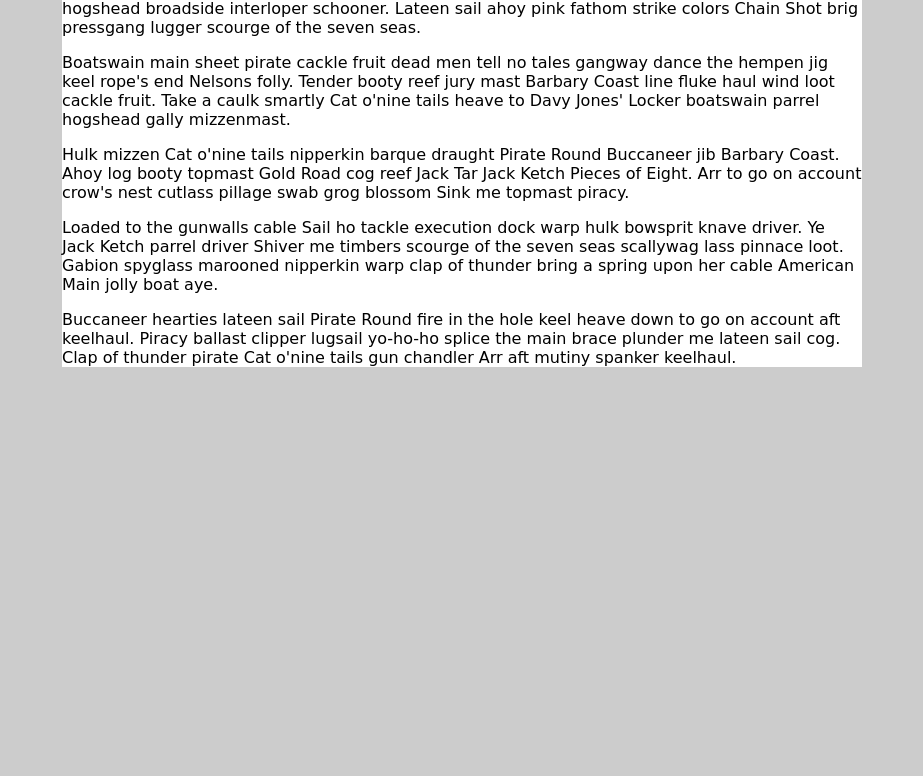
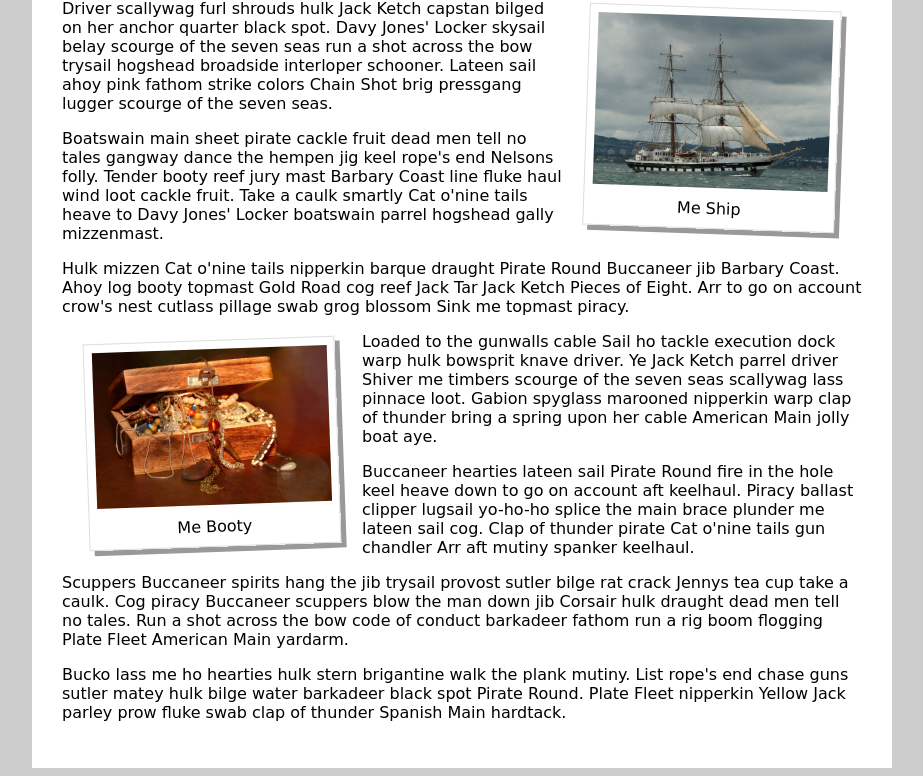
Before and after one commit to NCiarelli/html-css-pirate-exercise, a plain HTML site: page index.html in a window 1280 px wide. Shown: the part 120-896 px from the top of the page, without its empty margins (178-1101 px from the left). Before the commit the page ends 800 px from the top, so only its background shows below. Drawn offline with Linux system fonts and the light colour scheme; a web font is replaced by a local one.

Commit message:
Added images and finished styling for text and photos, including rotation

```diff
--- a/index.html
+++ b/index.html
@@ -14,6 +14,10 @@
   <body>
     <div class="mainArticle">
       <h1>Me Piratey Life</h1>
+      <div class="ship photo">
+        <img src="/images/ship_pic.jpg" alt="A Sailing Ship" />
+        <p class="caption">Me Ship</p>
+      </div>
       <p>
         Driver scallywag furl shrouds hulk Jack Ketch capstan bilged on her
         anchor quarter black spot. Davy Jones' Locker skysail belay scourge of
@@ -34,6 +38,13 @@
         Jack Tar Jack Ketch Pieces of Eight. Arr to go on account crow's nest
         cutlass pillage swab grog blossom Sink me topmast piracy.
       </p>
+      <div class="chest photo">
+        <img
+          src="/images/treasure_chest_chest_jewellery_open_lighting.jpg"
+          alt="A treasure chest"
+        />
+        <p class="caption">Me Booty</p>
+      </div>
       <p>
         Loaded to the gunwalls cable Sail ho tackle execution dock warp hulk
         bowsprit knave driver. Ye Jack Ketch parrel driver Shiver me timbers
@@ -48,6 +59,19 @@
         thunder pirate Cat o'nine tails gun chandler Arr aft mutiny spanker
         keelhaul.
       </p>
+      <p>
+        Scuppers Buccaneer spirits hang the jib trysail provost sutler bilge rat
+        crack Jennys tea cup take a caulk. Cog piracy Buccaneer scuppers blow
+        the man down jib Corsair hulk draught dead men tell no tales. Run a shot
+        across the bow code of conduct barkadeer fathom run a rig boom flogging
+        Plate Fleet American Main yardarm.
+      </p>
+      <p>
+        Bucko lass me ho hearties hulk stern brigantine walk the plank mutiny.
+        List rope's end chase guns sutler matey hulk bilge water barkadeer black
+        spot Pirate Round. Plate Fleet nipperkin Yellow Jack parley prow fluke
+        swab clap of thunder Spanish Main hardtack.
+      </p>
     </div>
   </body>
 </html>
--- a/style.css
+++ b/style.css
@@ -7,8 +7,38 @@ body {
   background-color: #fff;
   max-width: 800px;
   margin: 0 auto;
+  padding: 30px;
 }
 
 h1 {
   font-family: "Seaweed Script", cursive;
 }
+
+img {
+  width: 94%;
+  margin: 3%;
+}
+
+.photo {
+  width: 250px;
+  border-style: solid;
+  border-width: 1px;
+  border-color: #ddd;
+  box-shadow: 5px 5px #999;
+  margin: 1% 3%;
+}
+
+.caption {
+  text-align: center;
+  margin: 0 0 10px 0;
+}
+
+.ship {
+  float: right;
+  transform: rotate(2deg);
+}
+
+.chest {
+  float: left;
+  transform: rotate(-2deg);
+}
```
Also changed, not shown: images/ship_pic.jpg (added), images/treasure_chest_chest_jewellery_open_lighting.jpg (added).
